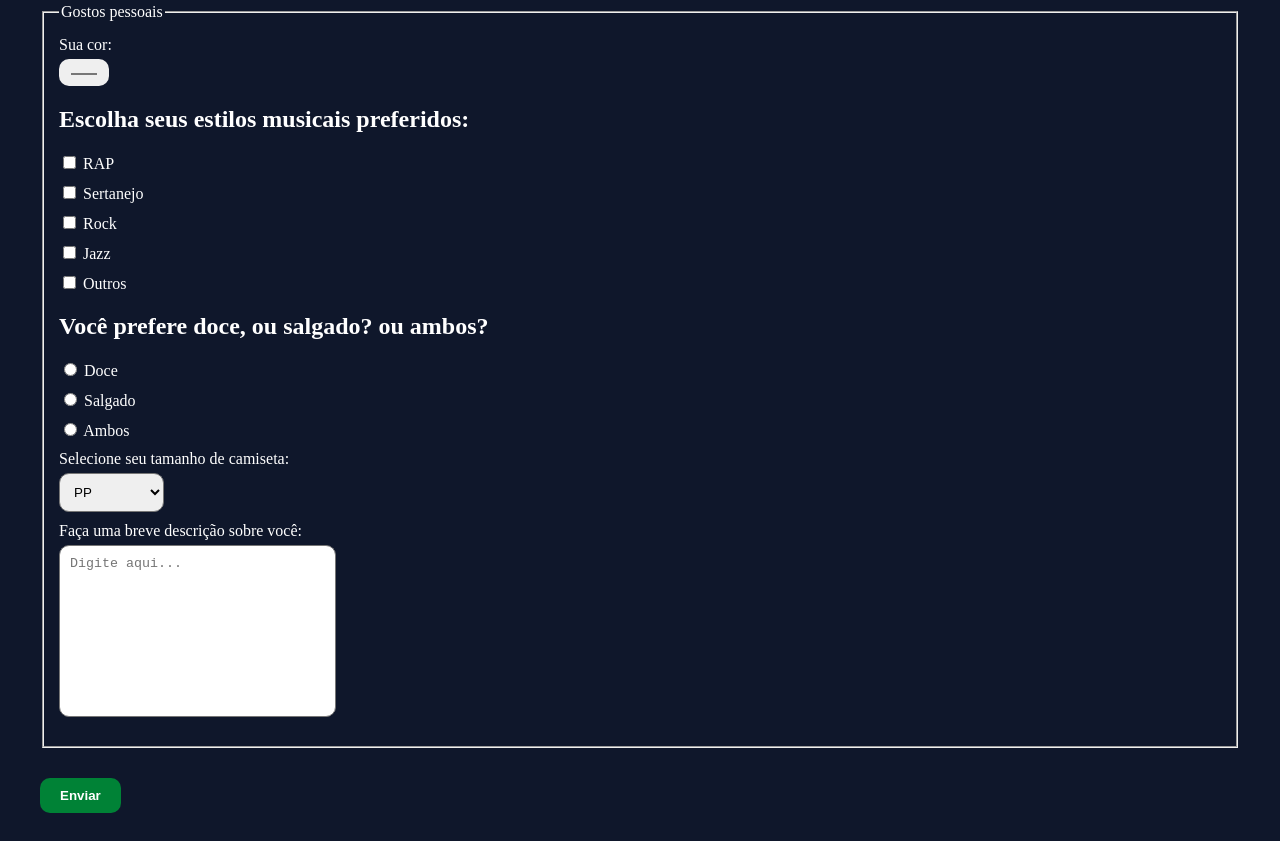
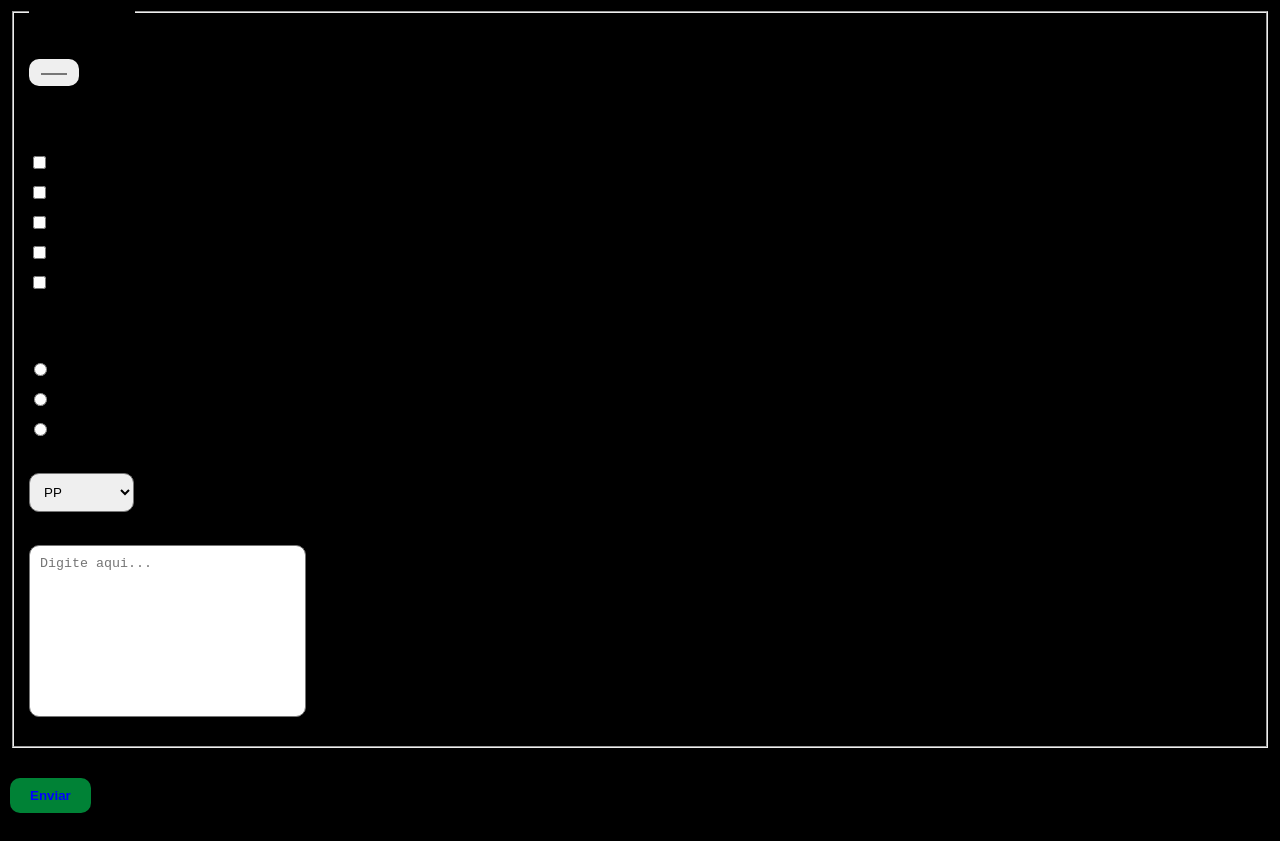
Before and after one commit to GB445/formul, a plain HTML site: page index.html in a window 1280 px wide. Shown: the part 621-1462 px from the top of the page. Drawn offline with Linux system fonts and the light colour scheme.

Commit message:
Update style.css

```diff
--- a/style.css
+++ b/style.css
@@ -4,12 +4,12 @@
 
 body {
     font-size: 1.6rem;
-    background: oklch(20.8% 0.042 265.755);
-    color: #FFF;
+    background:Black;
+    color: #23;
 }
 
 #page {
-    max-width: 120rem;
+    max-width: 126rem;
     margin-inline: auto;
 }
 
@@ -40,8 +40,7 @@ input {
 
 input:focus,
 input:hover {
-    outline: 2px solid black(52.7% 0.15 264.3);
-}
+    outline: 2px White;}
 
 input + label {
     display: inline;
@@ -63,7 +62,7 @@ button {
     margin-bottom: 2rem;
     background: oklch(52.7% 0.154 150.069);
     border: none;
-    color: #FFF;
+    color: Blue;
     border-radius: 1rem;
     font-weight: bold;
 }
```
